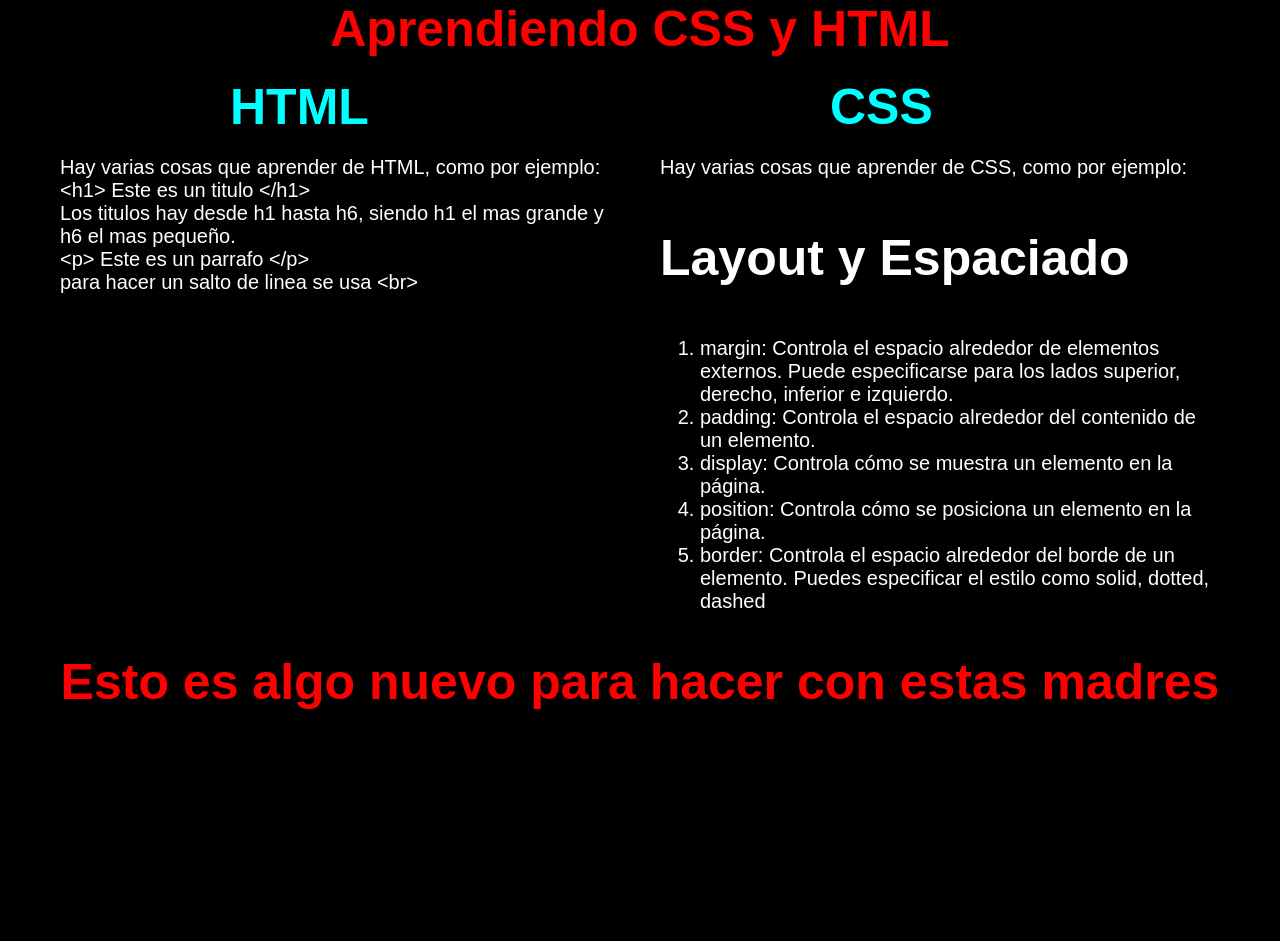
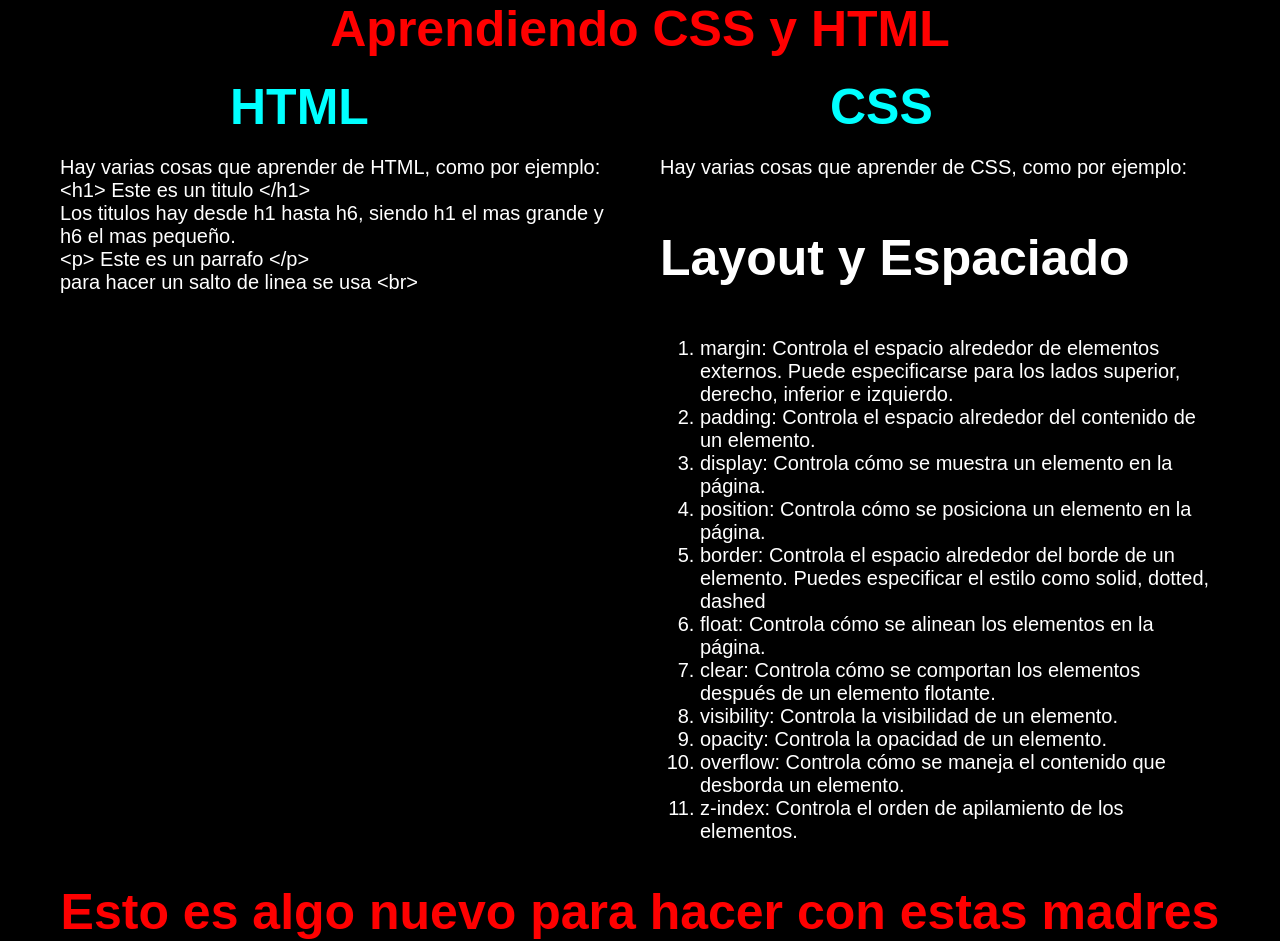
Before and after one commit to SebastianRdzC04/HTML-CSS, a plain HTML site: page index.html in a window 1280 px wide. Before the commit the page ends 800 px from the top, so only its background shows below. Drawn offline with Linux system fonts and the light colour scheme.

Commit message:
añadiendo mas listado probando copilot

```diff
--- a/index.html
+++ b/index.html
@@ -34,6 +34,12 @@
                 <li>position: Controla cómo se posiciona un elemento en la página.</li>
                 <li>border: Controla el espacio alrededor del borde de un elemento. Puedes especificar
                     el estilo como solid, dotted, dashed</li>
+                <li>float: Controla cómo se alinean los elementos en la página.</li>
+                <li>clear: Controla cómo se comportan los elementos después de un elemento flotante.</li>
+                <li>visibility: Controla la visibilidad de un elemento.</li>
+                <li>opacity: Controla la opacidad de un elemento.</li>
+                <li>overflow: Controla cómo se maneja el contenido que desborda un elemento.</li>
+                <li>z-index: Controla el orden de apilamiento de los elementos.</li>
             </ol>
         </div>
     </div>
```
